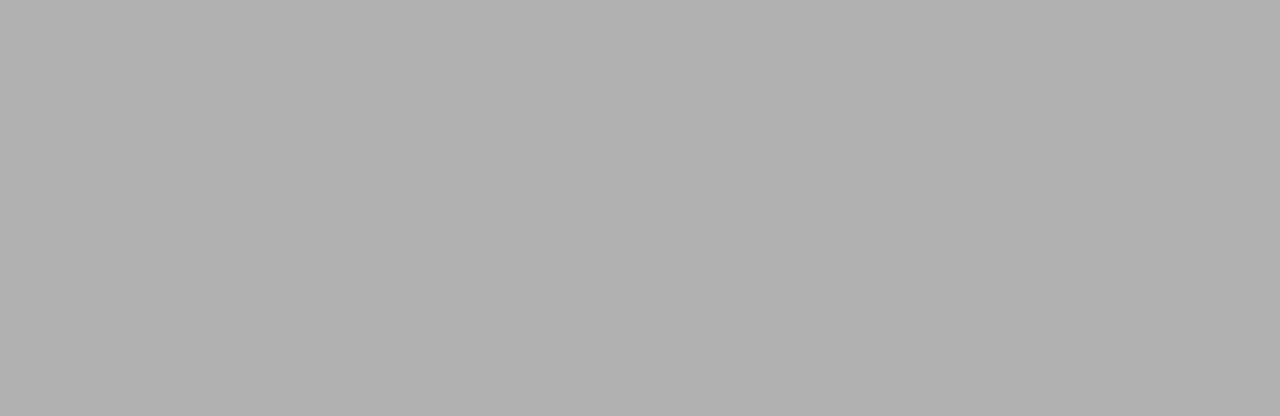
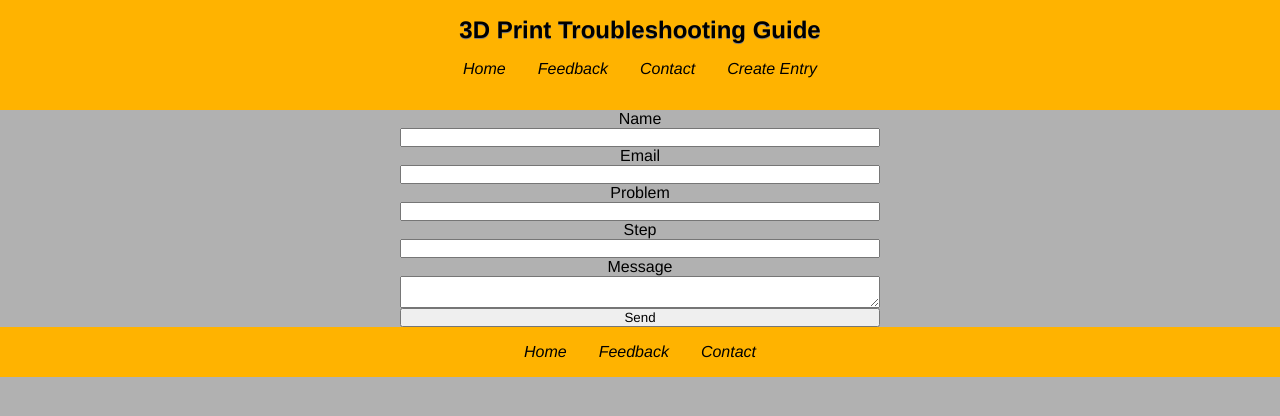
Before and after one commit to Topash15/3d_print_troubleshooting, a React (Create React App) app in the folder client/: page /feedback in a window 1280 px wide. Before the commit this address had no page. Shown: the top 416 px of the page. Built offline with nearby package versions, Linux system fonts and the light colour scheme.

Commit message:
added email-based feedback form

```diff
--- a/client/package.json
+++ b/client/package.json
@@ -5,9 +5,11 @@
   "proxy": "http://localhost:3001",
   "dependencies": {
     "@apollo/client": "^3.5.8",
+    "@emailjs/browser": "^3.4.0",
     "@testing-library/jest-dom": "^5.16.1",
     "@testing-library/react": "^12.1.2",
     "@testing-library/user-event": "^13.5.0",
+    "emailjs-com": "^3.2.0",
     "graphql": "^16.3.0",
     "react": "^17.0.2",
     "react-dom": "^17.0.2",
--- a/client/src/App.js
+++ b/client/src/App.js
@@ -11,6 +11,7 @@ import ModEntry from "./pages/ModEntry";
 import EditProblem from "./pages/EditProblem";
 import EditStep from "./pages/EditStep";
 import Error404 from "./pages/Error404";
+import Feedback from "./pages/Feedback";
 
 const httpLink = createHttpLink({
   uri: "/graphql",
@@ -43,6 +44,7 @@ function App() {
             <Route path='/edit-problems/:id' element={<EditProblem />}></Route>
             <Route path='/edit-steps/:id' element={<EditStep />}></Route>
             <Route path='/404' element={<Error404 />}></Route>
+            <Route path='/feedback' element={<Feedback />}></Route>
             {/* <Route path='/feedback' element={<Feedback />}></Route> */}
             {/* <Route path='/contact' element={<Contact />}></Route> */}
           </Routes>
--- /dev/null
+++ b/client/src/components/FeedbackForm/index.js
@@ -0,0 +1,44 @@
+import React, { useRef } from 'react';
+import emailjs from '@emailjs/browser';
+
+function FeedbackForm() {
+  const form = useRef();
+
+  const sendEmail = (e) => {
+    e.preventDefault();
+
+    emailjs
+      .sendForm(
+        "service_l5aan6o",
+        "template_2k1x2dp",
+        form.current,
+        "user_6LeDgfqXZFhGlBkRsgZha"
+      )
+      .then(
+        (result) => {
+          console.log(result.text);
+        },
+        (error) => {
+          console.log(error.text);
+        }
+      );
+  };
+
+  return (
+    <form ref={form} onSubmit={sendEmail}>
+      <label>Name</label>
+      <input type="text" name="user_name" />
+      <label>Email</label>
+      <input type="email" name="user_email" />
+      <label>Problem</label>
+      <input type="text" name="problem" />
+      <label>Step</label>
+      <input type="text" name="step" />
+      <label>Message</label>
+      <textarea name="message" />
+      <input type="submit" value="Send" />
+    </form>
+  );
+}
+
+export default FeedbackForm;
--- a/client/src/components/Footer/index.js
+++ b/client/src/components/Footer/index.js
@@ -9,7 +9,7 @@ function Footer() {
           <a className="footer-link" href="/">Home</a>
         </li>
         <li className="footer-list-item">
-          <a className="footer-link" href="#">Feedback</a>
+          <a className="footer-link" href="/feedback">Feedback</a>
         </li>
         <li className="footer-list-item">
           <a className="footer-link" href="#">Contact</a>
--- a/client/src/components/Nav/index.js
+++ b/client/src/components/Nav/index.js
@@ -10,7 +10,7 @@ function Nav() {
           <a className="nav-link" href="/">Home</a>
         </li>
         <li className="nav-list-item">
-          <a className="nav-link" href="#">Feedback</a>
+          <a className="nav-link" href="/feedback">Feedback</a>
         </li>
         <li className="nav-list-item">
           <a className="nav-link" href="#">Contact</a>
--- /dev/null
+++ b/client/src/pages/Feedback.js
@@ -0,0 +1,18 @@
+import React from "react";
+
+// import components
+import Nav from '../components/Nav';
+import Footer from '../components/Footer';
+import FeedbackForm from "../components/FeedbackForm";
+
+function Feedback(){
+    return (
+        <div>
+            <Nav />
+            <FeedbackForm />
+            <Footer />
+        </div>
+    )
+}
+
+export default Feedback;
```
Also changed, not shown: client/src/components/FeedbackForm/style.css (added), 1 other file (tests, documents, lock files or other folders).
